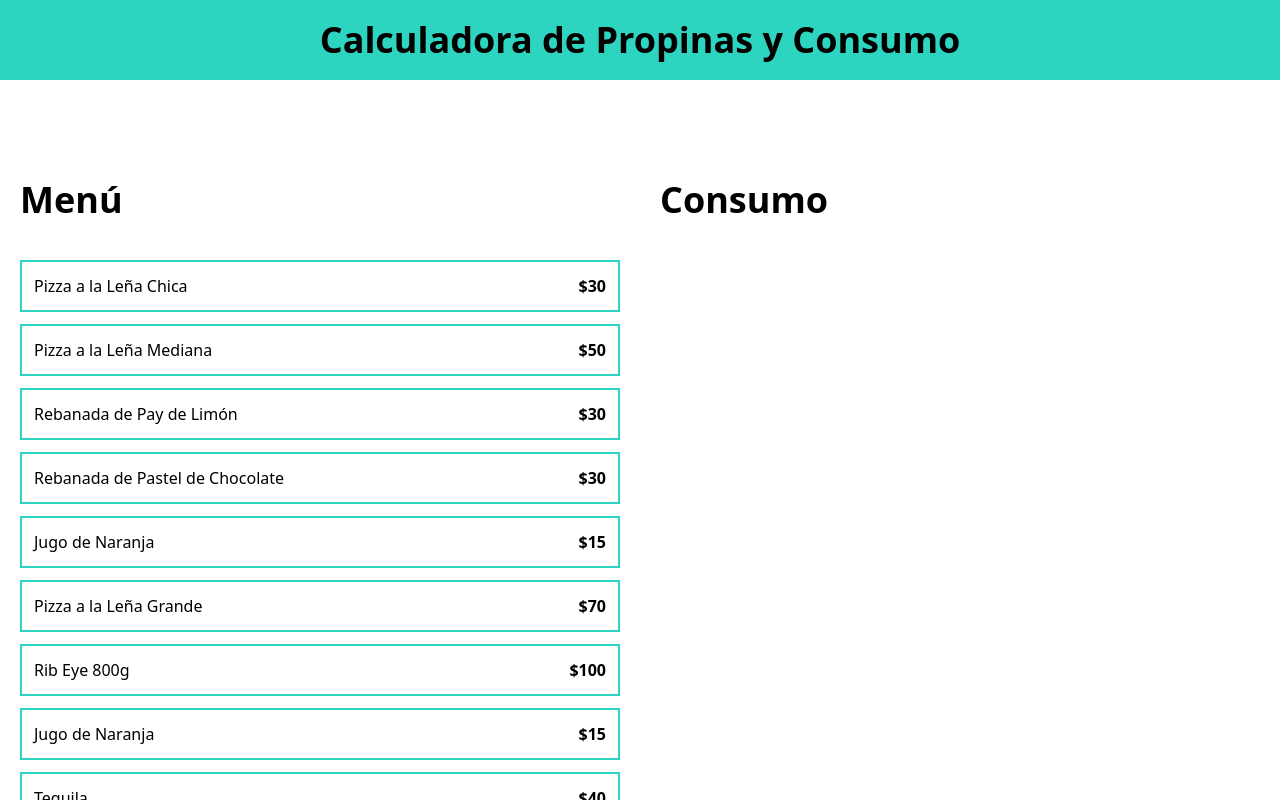
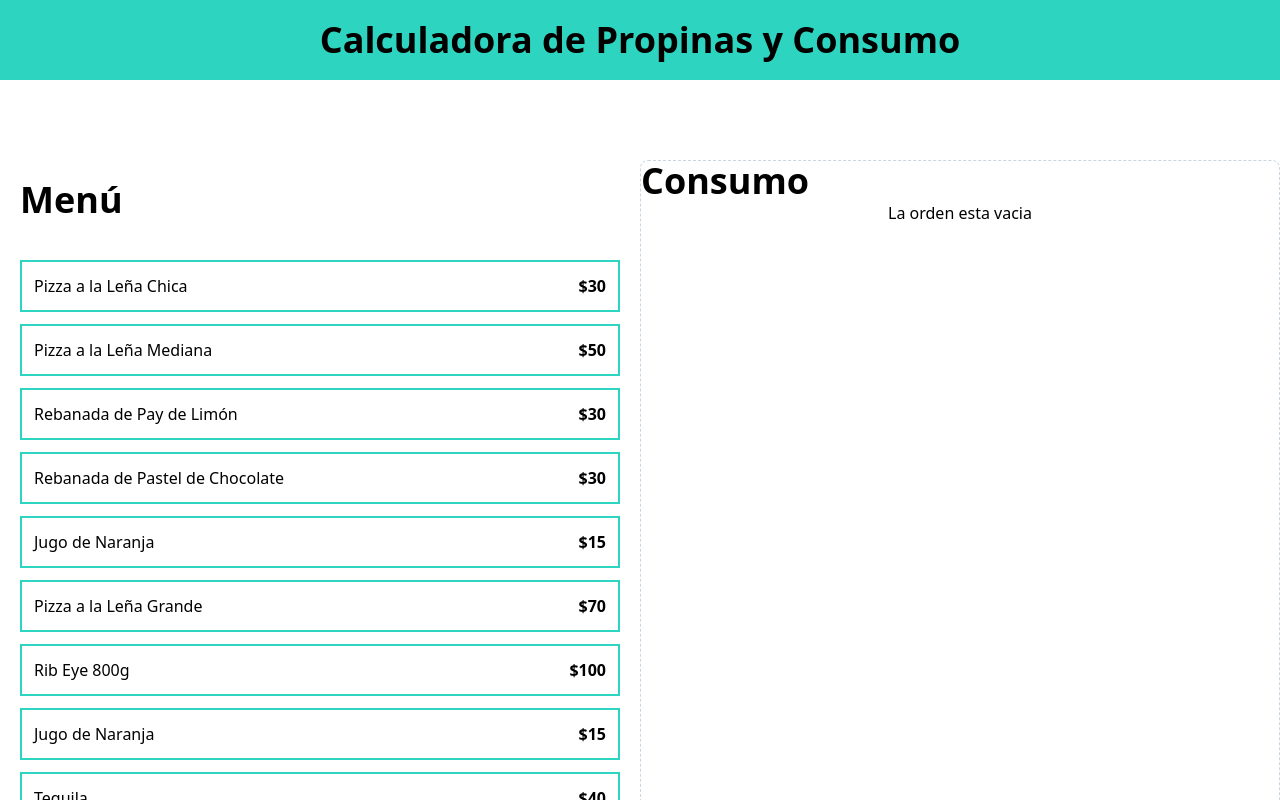
Before and after one commit to Dhramire89/CalculadoraDePropinas, a React (Vite) app: page / in a window 1280 px wide. Shown: the top 800 px of the page. Built offline with nearby package versions, Linux system fonts and the light colour scheme.

Commit message:
Mostrando consumo de la orden

```diff
--- a/src/App.tsx
+++ b/src/App.tsx
@@ -1,9 +1,10 @@
 import MenuItem from "./componets/MenuItem";
 import { menuItems } from "./data/db";
 import useOrder from "./hooks/useOrder";
+import OrderContents from "./componets/OrderContents";
 
 function App() {
-  const { addItem } = useOrder();
+  const { order, addItem } = useOrder();
 
   return (
     <>
@@ -24,8 +25,8 @@ function App() {
           </div>
         </div>
 
-        <div className="p-5">
-          <h2 className="text-4xl font-black">Consumo</h2>
+        <div className="border border-dashed border-slate-300 rounded-lg space-y-10">
+          <OrderContents order={order} />
         </div>
       </main>
     </>
--- /dev/null
+++ b/src/componets/OrderContents.tsx
@@ -0,0 +1,26 @@
+import { OrderItem } from "../types";
+
+type OrderContentsProps = {
+  order: OrderItem[];
+};
+
+export default function OrderContents({ order }: OrderContentsProps) {
+  return (
+    <div>
+      <h2 className="font-black text-4xl">Consumo</h2>
+      <div>
+        {order.length === 0 ? (
+          <p className="text-center">La orden esta vacia</p>
+        ) : (
+          order.map((item) => (
+            <div className="flex " key={item.id}>
+              <p>{item.name}</p>
+              <p>{item.quantity}</p>
+              <p className="font-black">${item.price}</p>
+            </div>
+          ))
+        )}
+      </div>
+    </div>
+  );
+}
--- a/src/hooks/useOrder.ts
+++ b/src/hooks/useOrder.ts
@@ -21,6 +21,7 @@ export default function useOrder() {
   };
 
   return {
+    order,
     addItem,
   };
 }
```
